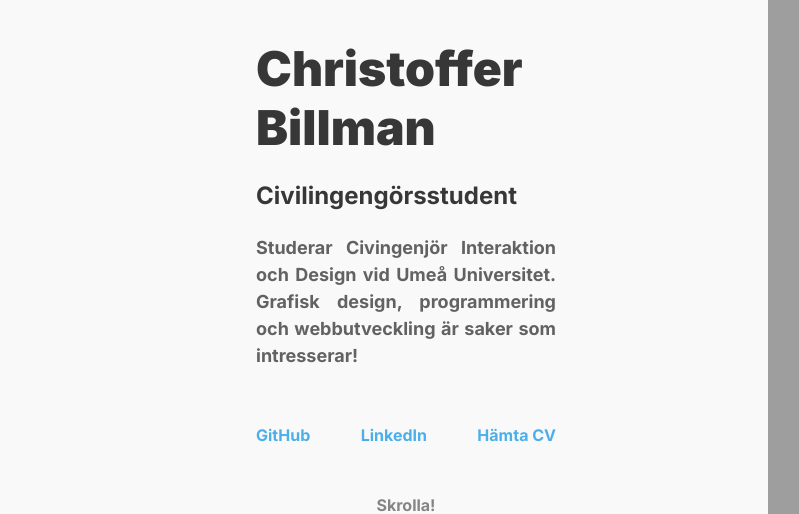
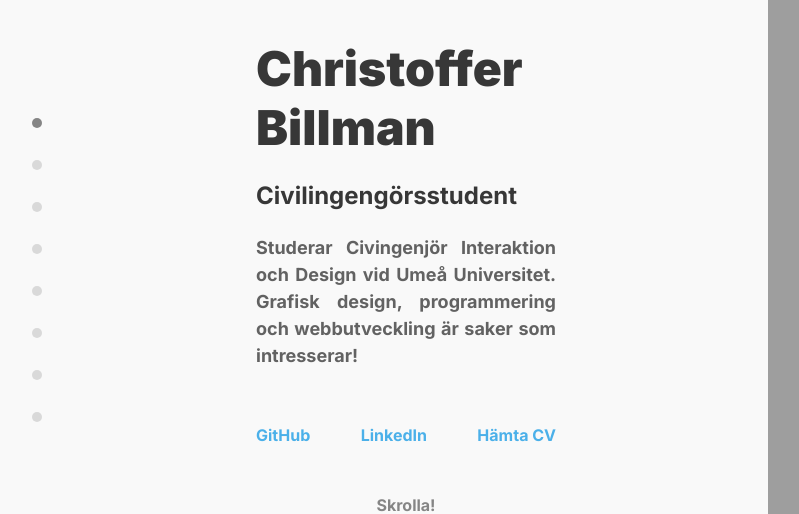
Before and after one commit to ChristofferBillman/portfolio, a React (Create React App) app: page / in a window 1280 px wide. Shown: the part 130-644 px from the top of the page, without its empty margins (0-799 px from the left). Built offline with nearby package versions, Linux system fonts and the light colour scheme; grey boxes are pictures that could not be loaded.

Commit message:
wip: refactor of scrollIndicator.

```diff
--- a/src/App.js
+++ b/src/App.js
@@ -2,7 +2,7 @@
  * Copyright (c) 2022 Christoffer Billman. All rights reserved.
 */
 import Landing from './components/Landing';
-import ScrollIndicator from './components/ScrollIndicator';
+import ScrollIndicator from './components/ScrollIndicatorNew';
 import Footer from './components/Footer';
 import Post from './components/Post';
 
@@ -13,16 +13,32 @@ import './styles/Type.css';
 import AppContextProvider from './contexts/AppContext'
 
 import { posts } from './data/posts';
+import { useRef } from 'react';
 
 export default function App() {
 
+	const appRef = useRef(null)
+
 	return (
-		<div className='App'>
+		<div className='App' ref={appRef}>
 			<AppContextProvider>
 				<Landing />
 				{posts.map((post, index) => <Post key={index} {...post} />)}
 				<Footer />
-				<ScrollIndicator length={posts.length + 2} />
+
+				<div style={{
+					position: 'fixed',
+					top: '50vh',
+					transform: 'translateY(-50%)',
+					left: '1rem'
+				}}>
+					<ScrollIndicator
+						length={posts.length + 2}
+						orientation='vertical'
+						viewRef={appRef}
+						offset={6 * 16}
+					/>
+				</div>
 			</AppContextProvider>
 		</div >
 	);
--- a/src/components/Gallery.js
+++ b/src/components/Gallery.js
@@ -1,8 +1,12 @@
 import CrossButton from './CrossButton'
 
 import '../styles/Gallery.css'
+import ScrollIndicator from './ScrollIndicatorNew'
+import { useRef } from 'react'
 
 export default function Gallery({ images, isOpen, setIsOpen }) {
+
+	const galleryRef = useRef(null)
 
 	return (
 		<div className={isOpen ? 'gallery-container open' : 'gallery-container'}>
@@ -11,10 +15,18 @@ export default function Gallery({ images, isOpen, setIsOpen }) {
 					onClick={() => { setIsOpen(!isOpen) }}
 					style={{ position: 'absolute', right: '20px', top: '20px', visibility: isOpen ? 'visible' : 'hidden' }}
 				/>
+				<div style={{ position: 'absolute', bottom: '1rem' }}>
+					<ScrollIndicator
+						length={images.length}
+						orientation='horizontal'
+						viewRef={galleryRef}
+					/>
+				</div>
 			</div>
+
 			<div className={isOpen ? 'displaynone' : 'banner-mobile-overlay'} />
-			<div className='images-container'>
-				{images.map(image => <img src={image} alt='gallery-img' className='gallery-item' />)}
+			<div className='images-container' ref={galleryRef}>
+				{images.map((image, index) => <img key={index} src={image} alt='gallery-img' className='gallery-item' />)}
 			</div>
 		</div>
 	)
--- /dev/null
+++ b/src/components/ScrollIndicatorNew.js
@@ -0,0 +1,86 @@
+import { useEffect, useState } from "react"
+import { scrollTo } from '../utils/util';
+
+const UPDATE_INTERVAL = 1000;
+
+export default function ScrollIndicator({ length, orientation, viewRef, offset }) {
+
+	if (offset === undefined) offset = 0
+
+	const [currentPage, setCurrentPage] = useState(0)
+
+	// Runs on currentPage change.
+	useEffect(() => {
+		let scrollDistance = 0;
+		if (orientation === 'vertical') {
+			scrollDistance = viewRef.current.clientHeight * currentPage + offset
+		}
+		else {
+			scrollDistance = viewRef.current.clientWidth * currentPage + offset
+		}
+		scrollTo(scrollDistance, viewRef, orientation)
+	}, [currentPage, offset, orientation, viewRef])
+
+	// Runs on first render.
+	useEffect(() => {
+		let lastKnownScrollPosition = 0;
+		let ticking = false;
+		let widthOrHeight = 0;
+
+		viewRef.current.addEventListener('scroll', () => {
+			if (orientation === 'vertical') {
+				lastKnownScrollPosition = viewRef.current.scrollTop
+				widthOrHeight = viewRef.current.clientHeight
+			}
+			else {
+				lastKnownScrollPosition = viewRef.current.scrollLeft
+				widthOrHeight = viewRef.current.clientWidth
+			}
+
+			// since the scroll event fires very often, we need to debounce it.
+			if (!ticking) {
+				window.setTimeout(() => {
+					setCurrentPage(Math.floor(lastKnownScrollPosition / widthOrHeight))
+					ticking = false;
+				}, UPDATE_INTERVAL);
+
+				ticking = true;
+			}
+		})
+	}, [orientation, viewRef])
+
+	const getScrollIndicators = () => {
+		const scrollIndicators = []
+
+		for (let i = 0; i < length; i++) {
+			scrollIndicators.push(
+				<div
+					key={i}
+					style={{ padding: '1rem 1rem 1rem 1rem' }}
+					onClick={() => setCurrentPage(i)}
+				>
+					<div
+						className={
+							`scroll-indicator ${Number(currentPage) === i ?
+								'scroll-indicator-current' :
+								''
+							}`}
+					/>
+				</div>
+			)
+		}
+
+		return scrollIndicators
+	}
+
+	return (
+		<div
+			className={
+				orientation === 'vertical' ?
+					'scroll-indicator-container' :
+					'scroll-indicator-container row'
+			}>
+			{getScrollIndicators()}
+		</div>
+	)
+}
--- a/src/styles/App.css
+++ b/src/styles/App.css
@@ -105,7 +105,7 @@ body {
   align-items: center;
 }
 
-.scroll-indicator-container,
+/*.scroll-indicator-container,
 .scroll-indicator-container-dark {
   position: fixed;
   top: 25vh;
@@ -125,6 +125,9 @@ body {
 
 .scroll-indicator-container-dark .scroll-indicator-current {
   background: var(--white);
+}*/
+.scroll-indicator-container {
+  z-index: 1000;
 }
 
 .scroll-indicator {
@@ -133,7 +136,6 @@ body {
   border-radius: 50%;
   background-color: var(--gray);
   transition-duration: 200ms;
-  ;
 }
 
 .scroll-indicator-current {
```
Also changed, not shown: src/components/ScrollIndicator.js (+5 -4 lines).
